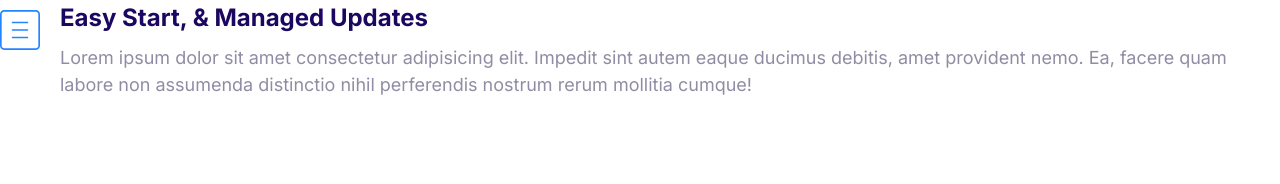
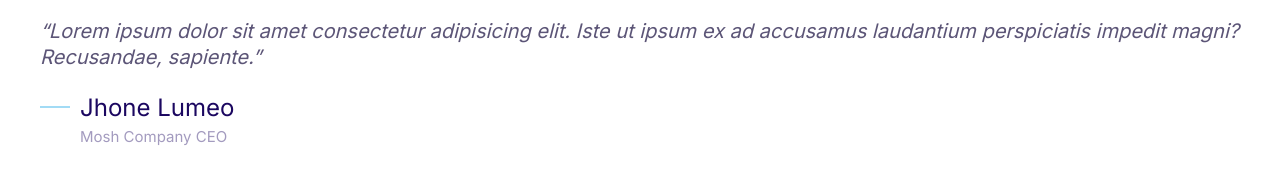
Before and after one commit to GovanDBT/Moshify, a plain HTML site: page index.html in a window 1280 px wide. Drawn offline with Linux system fonts and the light colour scheme.

Commit message:
define the quote component

```diff
--- a/css/styles.css
+++ b/css/styles.css
@@ -6,6 +6,7 @@
     --dark-accent-color: #dd3c14fd;
     --heading-color: #1b0760;
     --text-color: #918ca4;
+    --text-color-darker: #5c5577;
 }
 
 *, *::after, *::before {
@@ -381,3 +382,60 @@ in the browser, use a localhost server for them to display*/
     margin-top: 0;
     text-transform: capitalize;
 }
+
+/* Quotes */
+.quote-text{
+    font-size: 3rem;
+    font-style: italic;
+    color: var(--text-color-darker);
+    line-height: 1.3;
+}
+
+.quote-text::before {
+    content: open-quote;
+}
+
+.quote-text::after {
+    content: close-quote;
+}
+
+.quote .media-body {
+    margin: 0 1rem;
+}
+
+.quote-line {
+    position: relative;
+    bottom: 7px;
+}
+
+.quote-author {
+    font-size: 3rem;
+    font-weight: 500;
+    margin: 0;
+}
+
+.quote-company {
+    font-size: 2rem;
+    color: var(--heading-color);
+    opacity: 0.4;
+}
+
+
+@media screen and (min-width: 1024px) {
+    .quote-text {
+        font-size: 2rem;
+    }
+
+    .quote-author {
+        font-size: 2.4rem;
+    }
+
+    .quote-company {
+        font-size: 1.5rem;
+    }
+
+    .quote-line {
+        width: 3rem;
+        bottom: 13px;
+    }
+}
--- a/index.html
+++ b/index.html
@@ -11,16 +11,21 @@
     <link rel="stylesheet" href="css/styles.css">
 </head>
 <body>
+    <blockquote class="quote">
+        <p class="quote-text">Lorem ipsum dolor sit amet consectetur adipisicing elit. Iste ut ipsum ex ad accusamus laudantium perspiciatis impedit magni? Recusandae, sapiente.</p>
+        <footer>
             <div class="media">
                 <div class="media-image">
-            <svg class="icon icon-primary">
-                <use xlink:href="images/sprite.svg#menu"></use>
+                    <svg class="icon icon-primary quote-line">
+                        <use xlink:href="images/sprite.svg#line"></use>
                     </svg>
                 </div>
                 <div class="media-body">
-            <h3 class="media-title">Easy start, & managed Updates </h3>
-            <p>Lorem ipsum dolor sit amet consectetur adipisicing elit. Impedit sint autem eaque ducimus debitis, amet provident nemo. Ea, facere quam labore non assumenda distinctio nihil perferendis nostrum rerum mollitia cumque!</p>
+                    <h3 class="media-title quote-author">Jhone Lumeo</h3>
+                    <p class="quote-company">Mosh Company CEO</p>
                 </div>
             </div>
+        </footer>
+    </blockquote>
 </body>
 </html>
```
Also changed, not shown: components/media.html (added, +13 -0 lines), components/quote.html (added, +17 -0 lines). Lines whose indentation alone changed are shown as unchanged.
